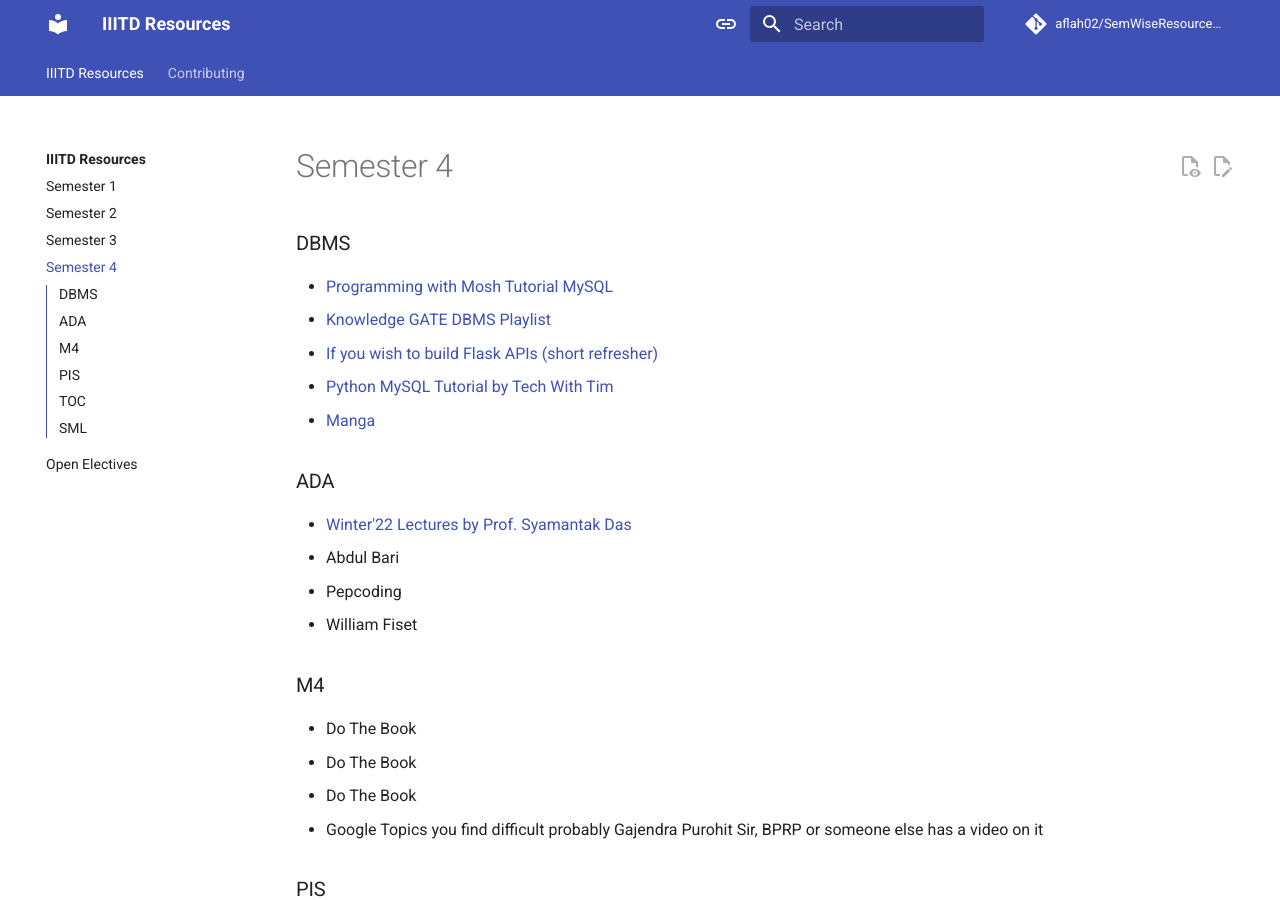
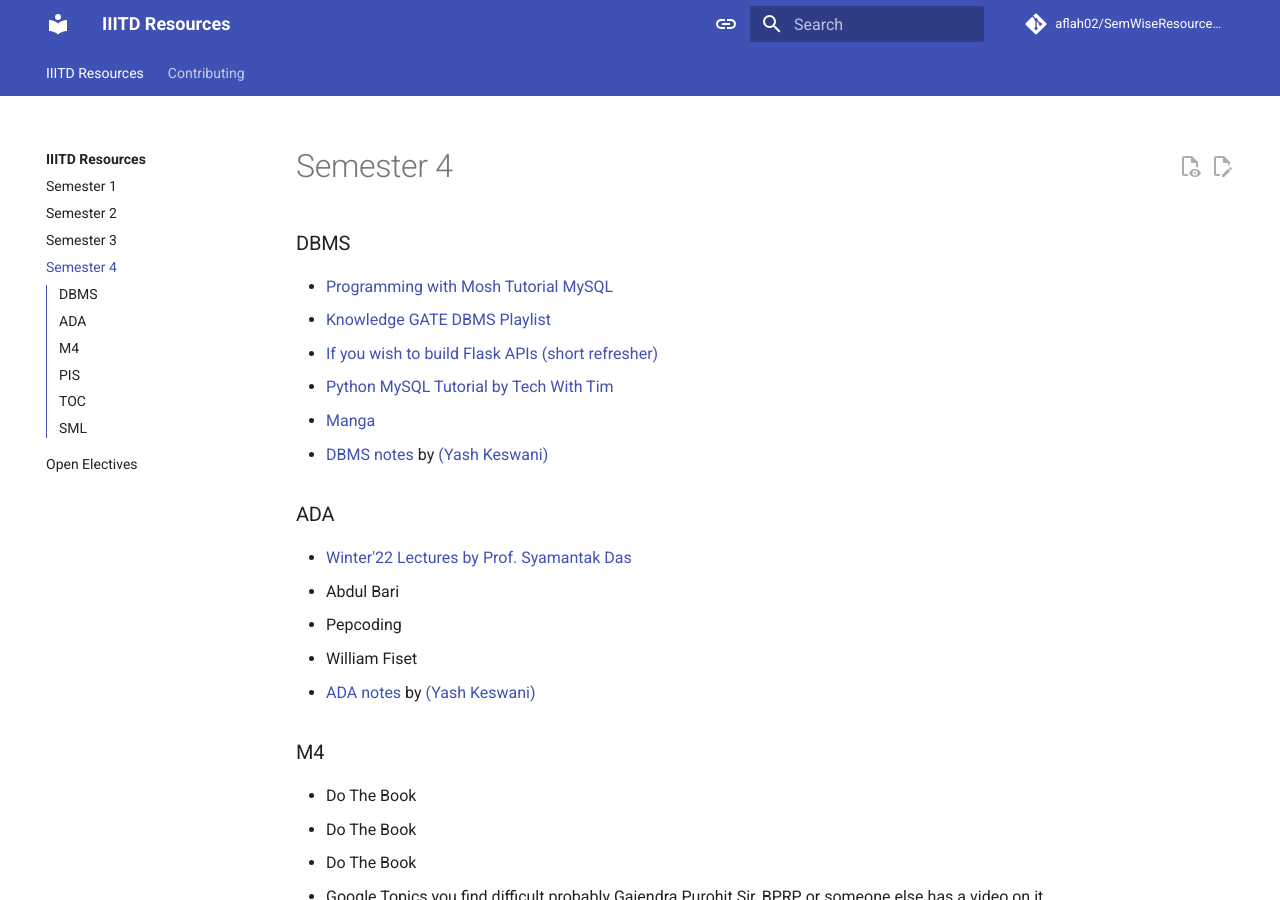
Before and after one commit to aflah02/SemWiseResourcesIIIT, an MkDocs documentation site: the page built from docs/semester-4.md, in a window 1280 px wide and 900 px high. Built offline with MkDocs 1.6.1 and Material for MkDocs 9.7.7, drawn with Linux system fonts in a browser that asks for light colours; comment, search, counter and statistics services are not loaded; some of the changed text lies outside the part shown.

Commit message:
Update semester-4.md

```diff
--- a/docs/semester-4.md
+++ b/docs/semester-4.md
@@ -4,18 +4,21 @@
 - [If you wish to build Flask APIs (short refresher)](https://www.youtube.com/watch?v=Jzv3G5iDLvw)
 - [Python MySQL Tutorial by Tech With Tim](https://www.youtube.com/playlist?list=PLzMcBGfZo4-l5kVSNVKGO60V6RkXAVtp-)
 - [Manga](https://oberstar.eu.org/share/Documents/The-Manga-guide-to-databases.pdf)
+- [DBMS notes](https://yash-keswani.github.io/iiitd_notes/CSE202_DBMS/) by [(Yash Keswani)](https://github.com/Yash-Keswani)
 
 ### ADA
 - [Winter'22 Lectures by Prof. Syamantak Das](https://sites.google.com/iiitd.ac.in/ada22/lectures-section-a)
 - Abdul Bari
 - Pepcoding
 - William Fiset
+- [ADA notes](https://yash-keswani.github.io/iiitd_notes/CSE222_ADA/) by [(Yash Keswani)](https://github.com/Yash-Keswani)
 
 ### M4
 - Do The Book
 - Do The Book
 - Do The Book
 - Google Topics you find difficult probably Gajendra Purohit Sir, BPRP or someone else has a video on it
+- [M4 notes](https://drive.google.com/drive/folders/1tjdm1iKImbfemjHfg-14TMKp846RuD_U) by [(Yash Keswani)](https://github.com/Yash-Keswani)
 
 ### PIS
 - IDK NO THEORY
```
